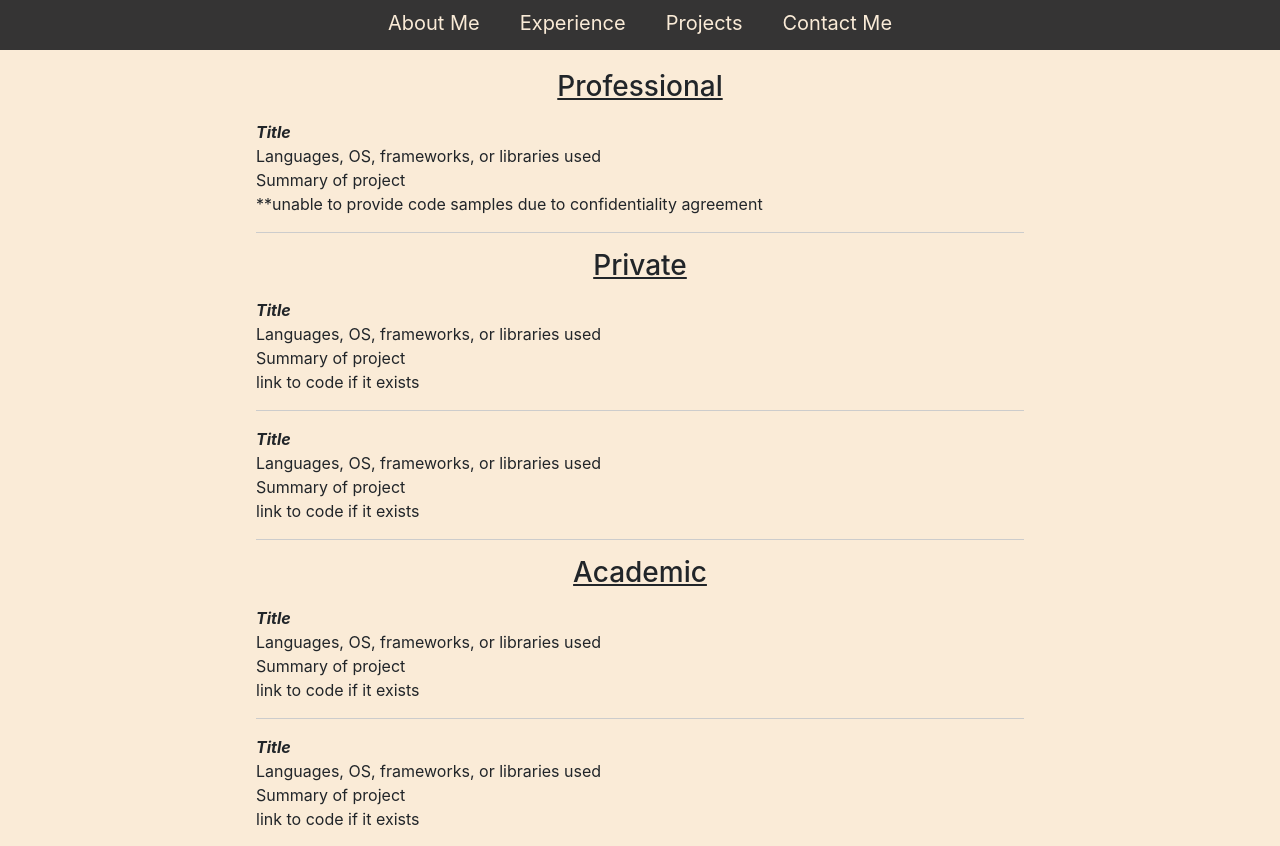
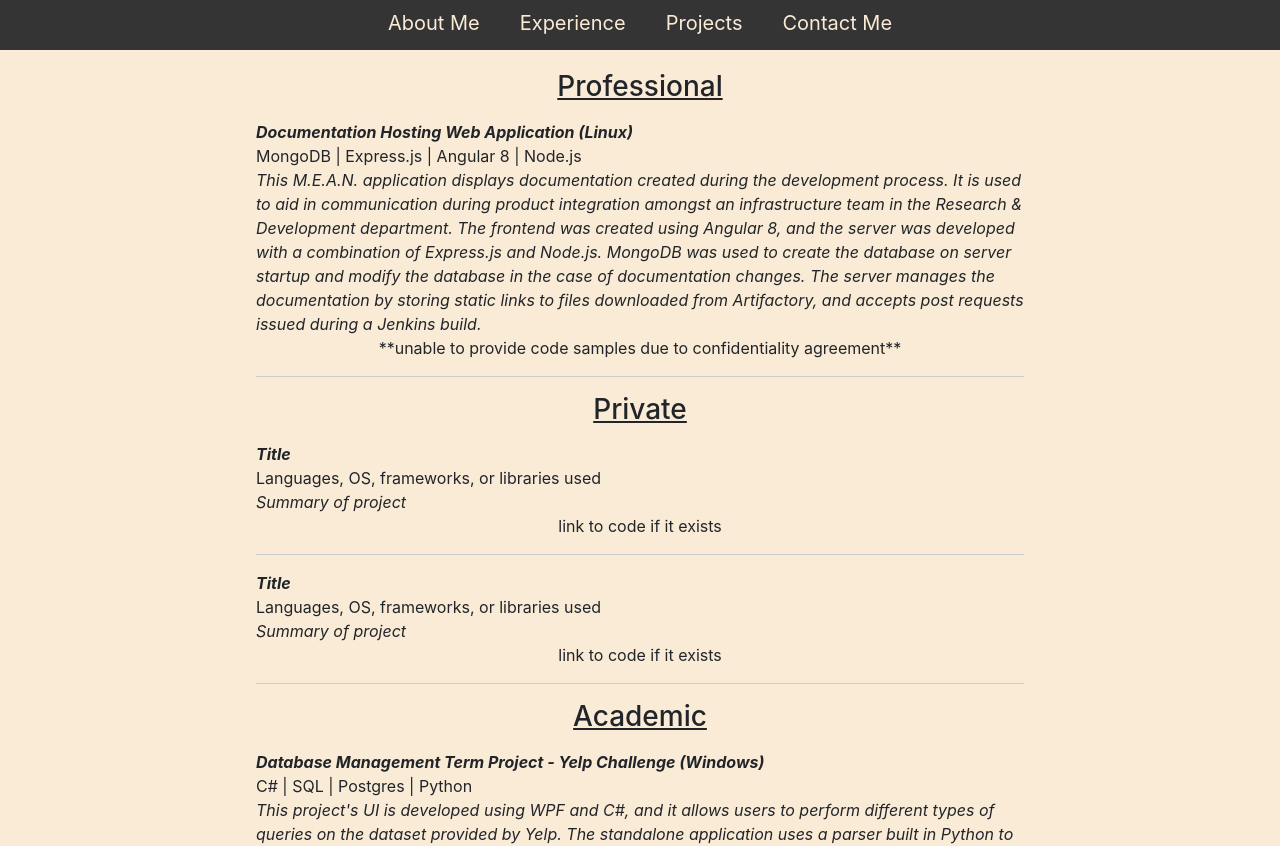
Before and after one commit to LindsayMichelleAllen/Portfolio, a React (Create React App) app in the folder portfolio/: page / in a window 1280 px wide. Shown: the top 846 px of the page. Built offline with nearby package versions, Linux system fonts and the light colour scheme.

Commit message:
add professional and academic projects

```diff
--- a/portfolio/src/components/Projects.js
+++ b/portfolio/src/components/Projects.js
@@ -10,10 +10,17 @@ class Projects extends React.Component {
                <h3>Professional</h3>
                <p></p>
                     <div className="project">
-                        <div className="title">Title</div>
-                        <div className="tools">Languages, OS, frameworks, or libraries used</div>
-                        <div className="summary">Summary of project</div>
-                        <div className="link">**unable to provide code samples due to confidentiality agreement</div>
+                        <div className="title">Documentation Hosting Web Application (Linux)</div>
+                        <div className="tools">MongoDB | Express.js | Angular 8 | Node.js</div>
+                        <div className="summary">This M.E.A.N. application displays documentation created
+                                                 during the development process. It is used to aid in communication during
+                                                 product integration amongst an infrastructure team in the Research & Development
+                                                 department. The frontend was created using Angular 8, and the server was developed
+                                                 with a combination of Express.js and Node.js. MongoDB was used to create the database
+                                                 on server startup and modify the database in the case of documentation changes.
+                                                 The server manages the documentation by storing static links to files downloaded from
+                                                 Artifactory, and accepts post requests issued during a Jenkins build. </div>
+                        <div className="link">**unable to provide code samples due to confidentiality agreement**</div>
                         <div className="line"></div>
                     </div>
                     <p></p>
@@ -38,18 +45,25 @@ class Projects extends React.Component {
                <h3>Academic</h3>
                <p></p>
                     <div className="project">
-                        <div className="title">Title</div>
-                        <div className="tools">Languages, OS, frameworks, or libraries used</div>
-                        <div className="summary">Summary of project</div>
-                        <div className="link">link to code if it exists</div>
+                        <div className="title">Database Management Term Project - Yelp Challenge (Windows)</div>
+                        <div className="tools">C# | SQL | Postgres | Python</div>
+                        <div className="summary">This project's UI is developed using WPF and C#, and it allows users to perform
+                                                 different types of queries on the dataset provided by Yelp. The standalone application
+                                                 uses a parser built in Python to organize datasets of over 200,000 yelp reviews and
+                                                 user accounts. The information is then stored in the database managed by Postgres, and is
+                                                 queried using SQL.</div>
+                        <div className="link"><a href="https://github.com/LindsayMichelleAllen/DatabaseManagement">Github Repo</a></div>
                         <div className="line"></div>
                     </div>
                     <p></p>
                     <div className="project">
-                        <div className="title">Title</div>
-                        <div className="tools">Languages, OS, frameworks, or libraries used</div>
-                        <div className="summary">Summary of project</div>
-                        <div className="link">link to code if it exists</div>
+                        <div className="title">Data Mining Term Project - Predicting Game Sales Using A Recommender System</div>
+                        <div className="tools">Python</div>
+                        <div className="summary">This algorithm is used to predict game sales and suggest design modifications based on
+                                                 descriptive attributes. In order to find the most commonly occuring attributes in games
+                                                 with high sales, the apriori algorithm is used to determine frequent item sets.
+                                                 More details and results can be reviewed in the project proposal found in the repo.</div>
+                        <div className="link"><a href="https://github.com/LindsayMichelleAllen/DataMining">Github Repo</a></div>
                         <div className="line"></div>
                     </div>
                     <p></p>
--- a/portfolio/src/style/Contact.css
+++ b/portfolio/src/style/Contact.css
@@ -15,5 +15,4 @@ label {
 
 .full-wrap {
     background-color: antiquewhite;
-    height: 100%;
 }
--- a/portfolio/src/style/Projects.css
+++ b/portfolio/src/style/Projects.css
@@ -12,6 +12,9 @@ h3 {
     font-weight: bold;
     font-style: italic;
 }
+.summary {
+    font-style: italic;
+}
 
 .line {
     display: block;
@@ -22,6 +25,10 @@ h3 {
     padding: 0;
 }
 
+.link {
+    text-align: center;
+}
+
 .full-wrap {
     background-color: antiquewhite;
     height: 100%;
```
